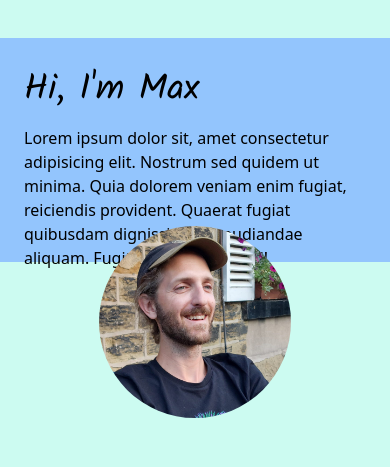
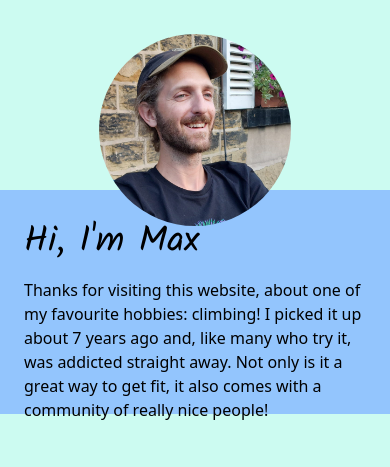
Before and after one commit to infinitemax/hobby-site, a website: page about.html in a window 390 px wide. Shown: the part 330-797 px from the top of the page. Drawn offline with nearby package versions, Linux system fonts and the light colour scheme.

Commit message:
move profile photo on about page

```diff
--- a/about.html
+++ b/about.html
@@ -68,17 +68,17 @@
     <main>
 
         <!-- INTRO -->
-        <div class="grid grid-cols-1 md:grid-cols-4 mx-auto mt-10 max-w-2xl mb-14">
+        <div class="grid grid-cols-1 md:grid-cols-4 mx-auto mt-0 md:mt-10 max-w-2xl mb-14">
             <div class="hidden md:inline md:col-span-1 static">
                 <img class="rounded-full relative left-12 top-9" src="images/WhatsApp Image 2023-08-31 at 13.40.02.jpeg" alt="a picture of me">
             </div>
+            <div class="md:col-span-3 md:hidden static">
+                <img class="rounded-full w-48 mx-auto my-auto relative top-9" src="images/WhatsApp Image 2023-08-31 at 13.40.02.jpeg" alt="a picture of me">
+            </div>
             <div class="width-[100%] bg-blue-300 md:col-span-3 md:pl-20 md:pr-8 md:rounded-3xl h-56 md:h-64">
                 <h2 class="stone-cards text-4xl mt-8 mb-4 mx-6 md:mx-0text-blue-900">Hi, I'm Max</h2>
-                <p class="mb-8 mx-6 md:mx-0">Lorem ipsum dolor sit, amet consectetur adipisicing elit. Nostrum sed quidem ut minima. Quia dolorem veniam enim fugiat, reiciendis provident. Quaerat fugiat quibusdam dignissimos repudiandae aliquam. Fugit expedita et sequi!
+                <p class="mb-8 mx-6 md:mx-0">Thanks for visiting this website, about one of my favourite hobbies: climbing! I picked it up about 7 years ago and, like many who try it, was addicted straight away. Not only is it a great way to get fit, it also comes with a community of really nice people!
                 </p>
-            </div>
-            <div class="md:col-span-3 md:hidden static">
-                <img class="rounded-full w-48 mx-auto my-auto relative bottom-9" src="images/WhatsApp Image 2023-08-31 at 13.40.02.jpeg" alt="a picture of me">
             </div>
         </div>
 
```
